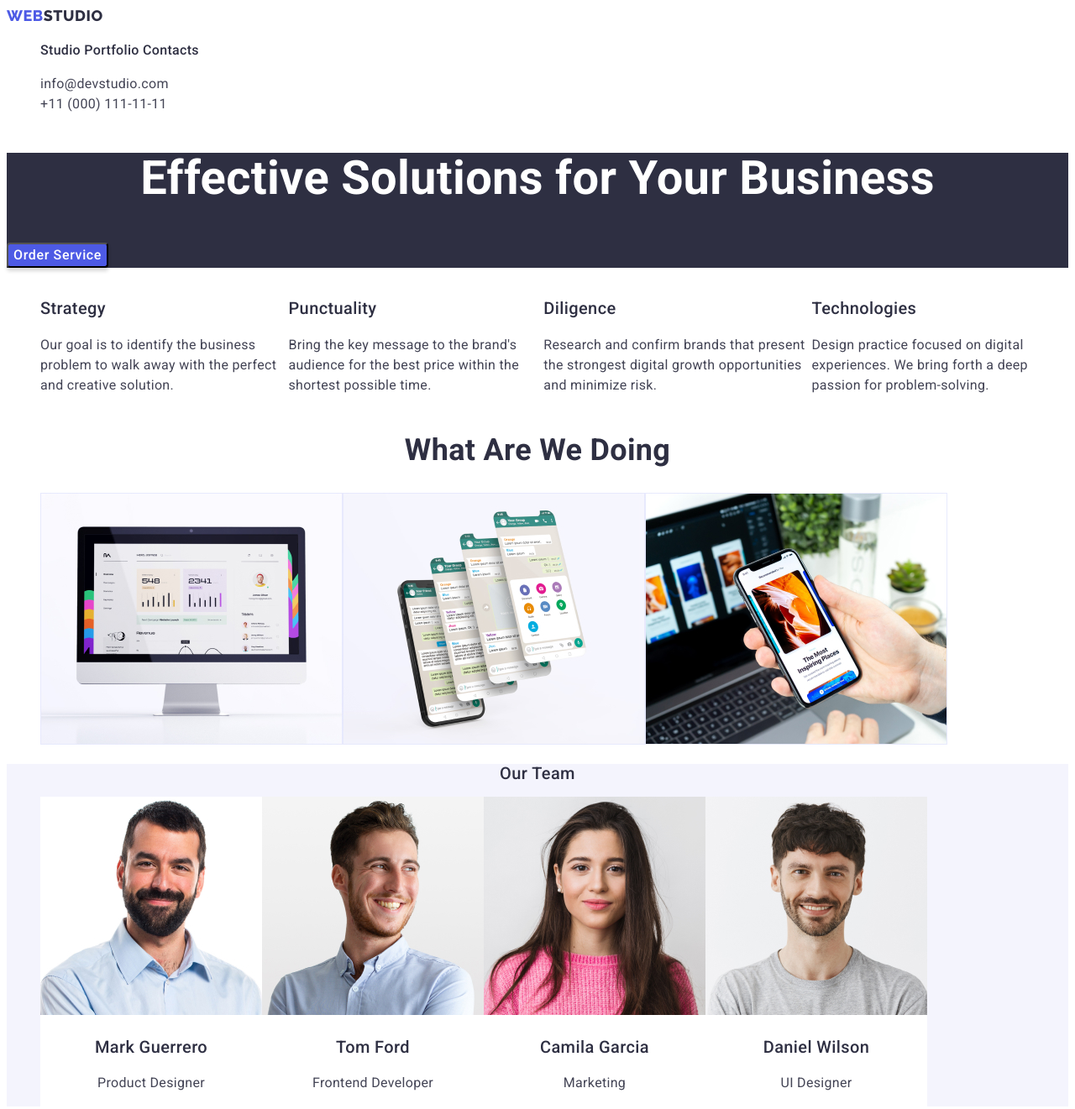
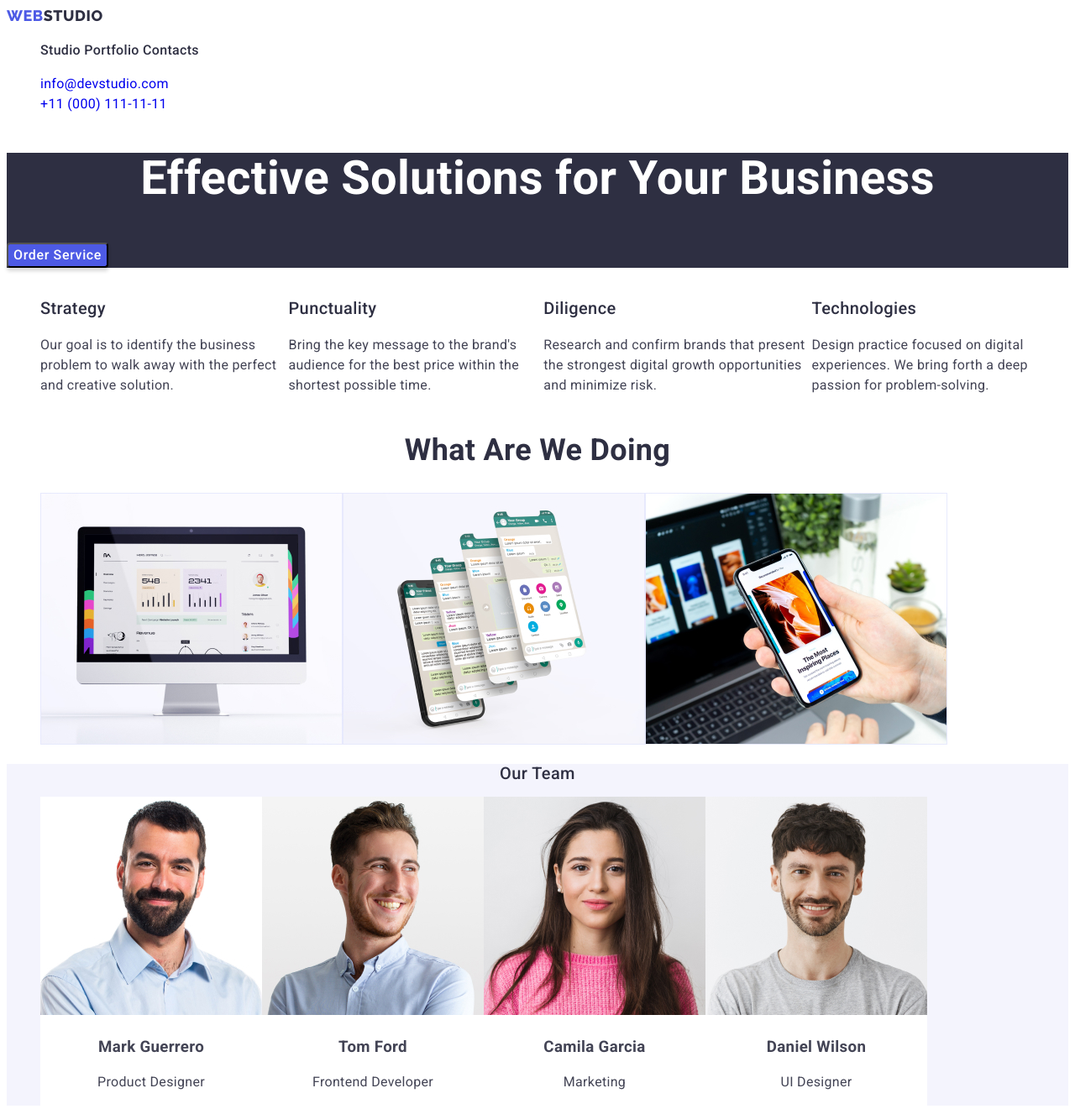
Before and after one commit to BohdanBaksheiev93/goit-markup-hw-02, a plain HTML site: page index.html in a window 1280 px wide. Shown: the top 1321 px of the page at 84% size. Drawn offline with Linux system fonts and the light colour scheme.

Commit message:
Update index.html

```diff
--- a/index.html
+++ b/index.html
@@ -27,10 +27,10 @@
         <address class="address">
             <ul class="list contacts">
                 <li>
-                    <a class="contact_mail link" href="mailto:info@devstudio.com">info@devstudio.com</a>
+                    <a class="contact_item link" href="mailto:info@devstudio.com">info@devstudio.com</a>
                 </li>
                 <li>
-                    <a class="contact_tel link" href="tel:+110001111111">+11 (000) 111-11-11</a>
+                    <a class="contact_item link" href="tel:+110001111111">+11 (000) 111-11-11</a>
                 </li>
             </ul>
         </address>
@@ -44,19 +44,19 @@
             <h2 hidden class="feature_hidden">features</h2>
             <ul class="feature_menu list">
                 <li class="feature_col">
-                    <h3>Strategy</h3>
+                    <h3 class="feature_title">Strategy</h3>
                     <p class="feature_item">Our goal is to identify the business problem to walk away with the perfect and creative solution.</p>
                 </li>
                 <li class="feature_col">
-                    <h3>Punctuality</h3>
+                    <h3 class="feature_title">Punctuality</h3>
                     <p class="feature_item">Bring the key message to the brand's audience for the best price within the shortest possible time.</p>
                 </li>
                 <li class="feature_col">
-                    <h3>Diligence</h3>
+                    <h3 class="feature_title">Diligence</h3>
                     <p class="feature_item">Research and confirm brands that present the strongest digital growth opportunities and minimize risk.</p>
                 </li>
                 <li class="feature_col">
-                    <h3>Technologies</h3>
+                    <h3 class="feature_title">Technologies</h3>
                     <p class="feature_item">Design practice focused on digital experiences. We bring forth a deep passion for problem-solving.</p>
                 </li>
             </ul>
@@ -80,22 +80,22 @@
             <ul class="team_card list">
                 <li class="team_item">
                     <img src="./images/img_team_1.jpg" width="264" alt="Mark Guerrero">
-                    <h3 class="team_title">Mark Guerrero</h3>
+                    <h3 class="team_list">Mark Guerrero</h3>
                     <p class="team_par">Product Designer</p>
                 </li>
                 <li class="team_item">
                     <img src="./images/img_team_2.jpg" width="264" alt="Tom Ford">
-                    <h3 class="team_title">Tom Ford</h3>
+                    <h3 class="team_list">Tom Ford</h3>
                     <p class="team_par">Frontend Developer</p>
                 </li>
                 <li class="team_item">
                     <img src="./images/img_team_3.jpg" width="264" alt="Camila Garcia">
-                    <h3 class="team_title">Camila Garcia</h3>
+                    <h3 class="team_list">Camila Garcia</h3>
                     <p class="team_par">Marketing</p>
                 </li>
                 <li class="team_item">
                     <img src="./images/img_team_4.jpg" width="264" alt="Daniel Wilson">
-                    <h3 class="team_title">Daniel Wilson</h3>
+                    <h3 class="team_list">Daniel Wilson</h3>
                     <p class="team_par">UI Designer</p>
                 </li>
             </ul>
```
